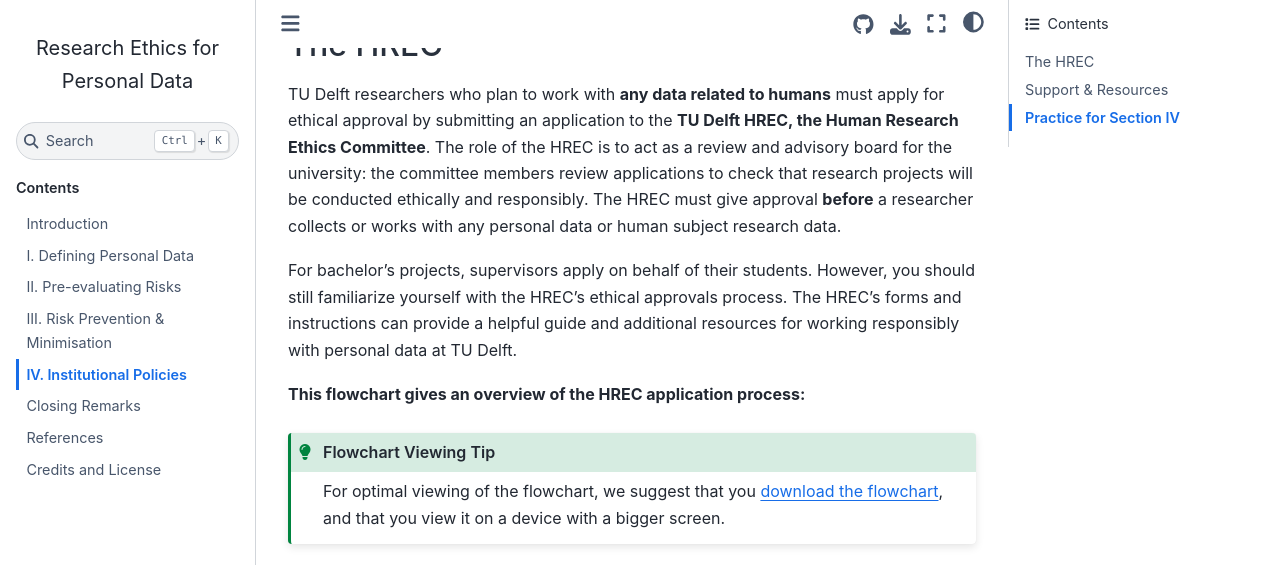
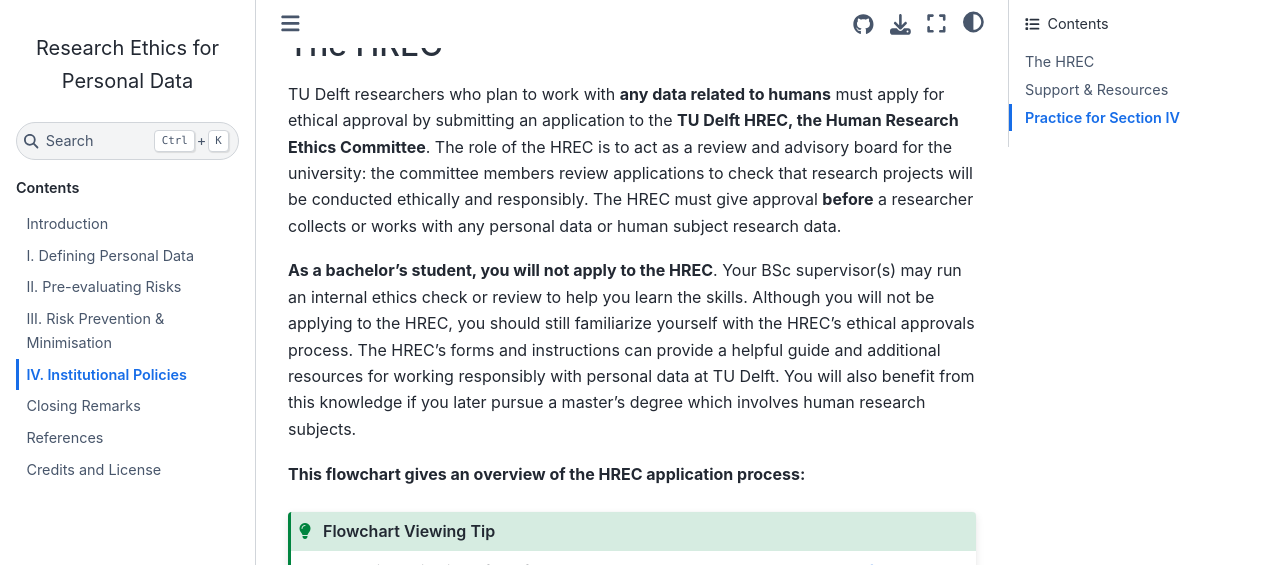
Before and after one commit to tu-delft-library/BSc_Research_Ethics_for_Personal_Data, a Jupyter Book: the page built from book/institutional_policies.md, in a window 1280 px wide and 900 px high, scrolled down 310 px, cut to the strip 0-565 px from the top of the window. Built offline with Jupyter Book 1.0.4 settings and Sphinx 7.4.7 and the Sphinx Book theme 1.1.4, drawn with Linux system fonts in a browser that asks for light colours; comment, search, counter and statistics services are not loaded.

Commit message:
fixed HREC paragraph based on Thijs' suggestions

```diff
--- a/book/institutional_policies.md
+++ b/book/institutional_policies.md
@@ -7,7 +7,7 @@
 
 TU Delft researchers who plan to work with **any data related to humans** must apply for ethical approval by submitting an application to the **TU Delft HREC, the Human Research Ethics Committee**. The role of the HREC is to act as a review and advisory board for the university: the committee members review applications to check that research projects will be conducted ethically and responsibly. The HREC must give approval **before** a researcher collects or works with any personal data or human subject research data.
 
-For bachelor's projects, supervisors apply on behalf of their students. However, you should still familiarize yourself with the HREC's ethical approvals process. The HREC's forms and instructions can provide a helpful guide and additional resources for working responsibly with personal data at TU Delft.
+**As a bachelor's student, you will not apply to the HREC**. Your BSc supervisor(s) may run an internal ethics check or review to help you learn the skills. Although you will not be applying to the HREC, you should still familiarize yourself with the HREC's ethical approvals process. The HREC's forms and instructions can provide a helpful guide and additional resources for working responsibly with personal data at TU Delft. You will also benefit from this knowledge if you later pursue a master's degree which involves human research subjects.
 
 **This flowchart gives an overview of the HREC application process:**
 
```
